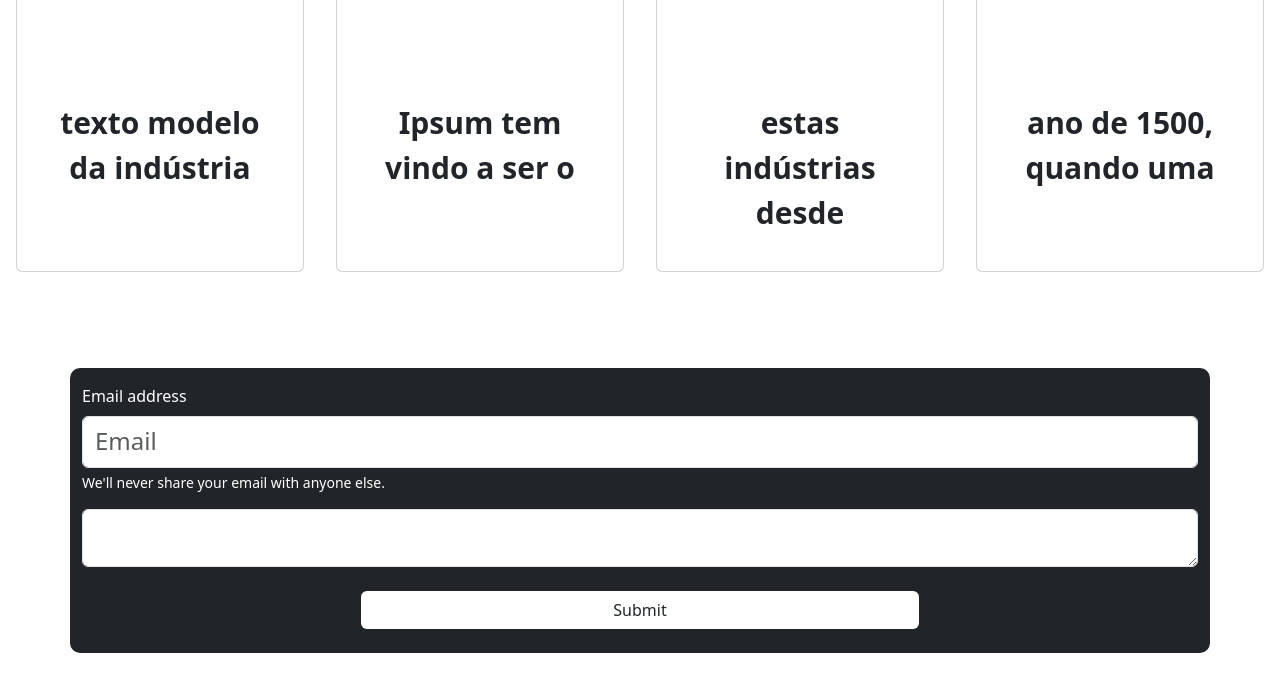
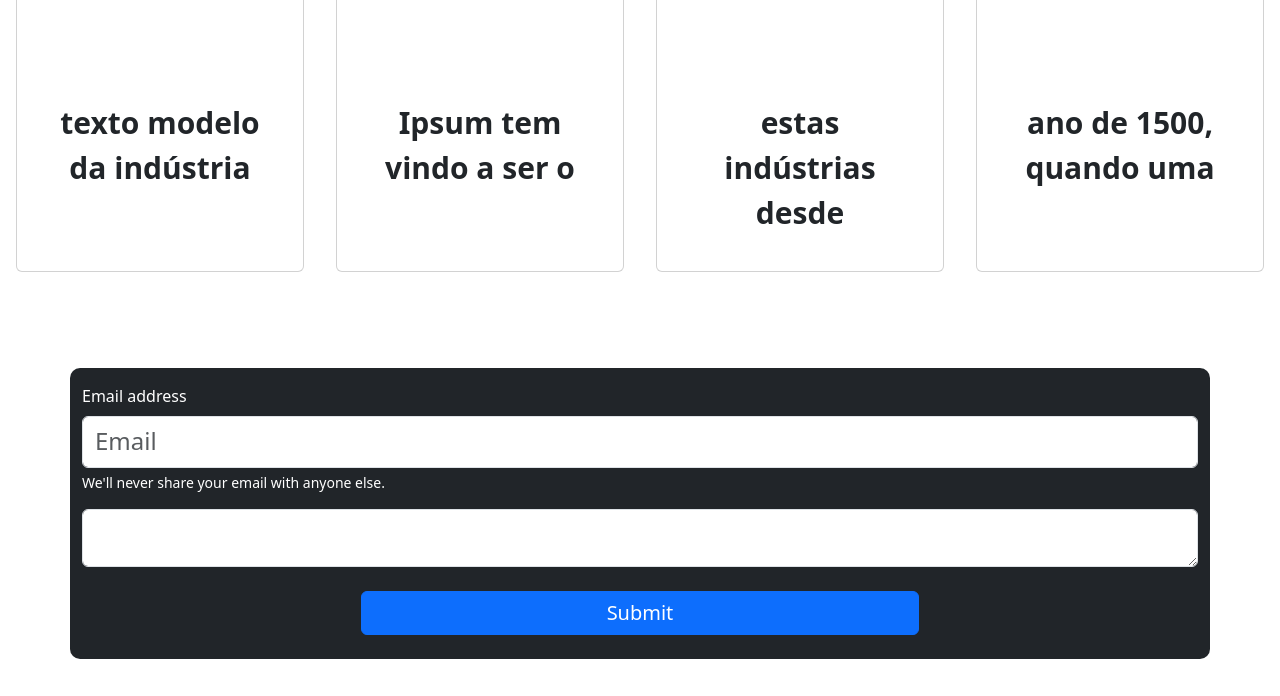
Before and after one commit to Ajith66310/personalwebsite, a plain HTML site: page index.html in a window 1280 px wide. Shown: the part 1578-2274 px from the top of the page. Drawn offline with nearby package versions, Linux system fonts and the light colour scheme.

Commit message:
button updated

```diff
--- a/index.html
+++ b/index.html
@@ -129,7 +129,7 @@
             <label for="floatingTextarea">Comments</label>
         </div>
       <div class="text-center">
-        <a class="btn bg-white w-50" href="#">Submit</a>
+        <button class="btn w-50 btn-primary fs-5">Submit</button>
       </div>
       </form>
     </div>
```
